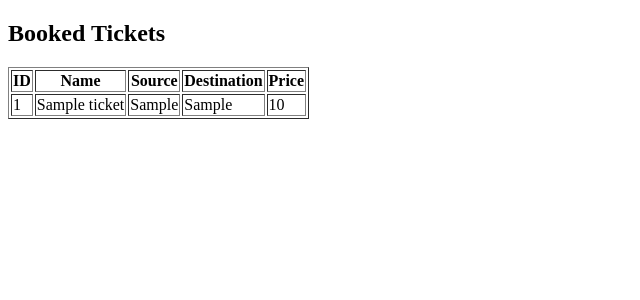
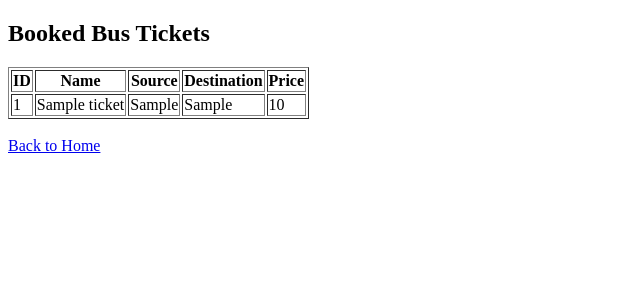
Before and after one commit to krisnapriyaa/CodeAlpha_CloudBusPassSystem, a Flask app: page /tickets in a window 1280 px wide. Shown: the top 300 px of the page, without its empty margins (0-640 px from the left). Run offline with Flask 3, Linux system fonts and the light colour scheme; tables that the repository leaves empty hold one stand-in row (values such as "Sample post").

Commit message:
Fixed tickets.html

```diff
--- a/templates/tickets.html
+++ b/templates/tickets.html
@@ -1,15 +1,14 @@
 <!DOCTYPE html>
 <html>
 <head>
-<title>Tickets</title>
+    <title>View Tickets</title>
 </head>
 
 <body>
 
-<h2>Booked Tickets</h2>
+<h2>Booked Bus Tickets</h2>
 
 <table border="1">
-
     <tr>
         <th>ID</th>
         <th>Name</th>
@@ -19,18 +18,19 @@
     </tr>
 
     {% for row in data %}
-
     <tr>
-<td>{{row[0]}}</td>
-<td>{{row[1]}}</td>
-<td>{{row[2]}}</td>
-<td>{{row[3]}}</td>
-<td>{{row[4]}}</td>
+        <td>{{ row[0] }}</td>
+        <td>{{ row[1] }}</td>
+        <td>{{ row[2] }}</td>
+        <td>{{ row[3] }}</td>
+        <td>{{ row[4] }}</td>
     </tr>
-
     {% endfor %}
 
 </table>
 
+<br>
+<a href="/">Back to Home</a>
+
 </body>
 </html>
```
Also changed, not shown: templates/tickets.html.txt (deleted). Lines whose indentation alone changed are shown as unchanged.
